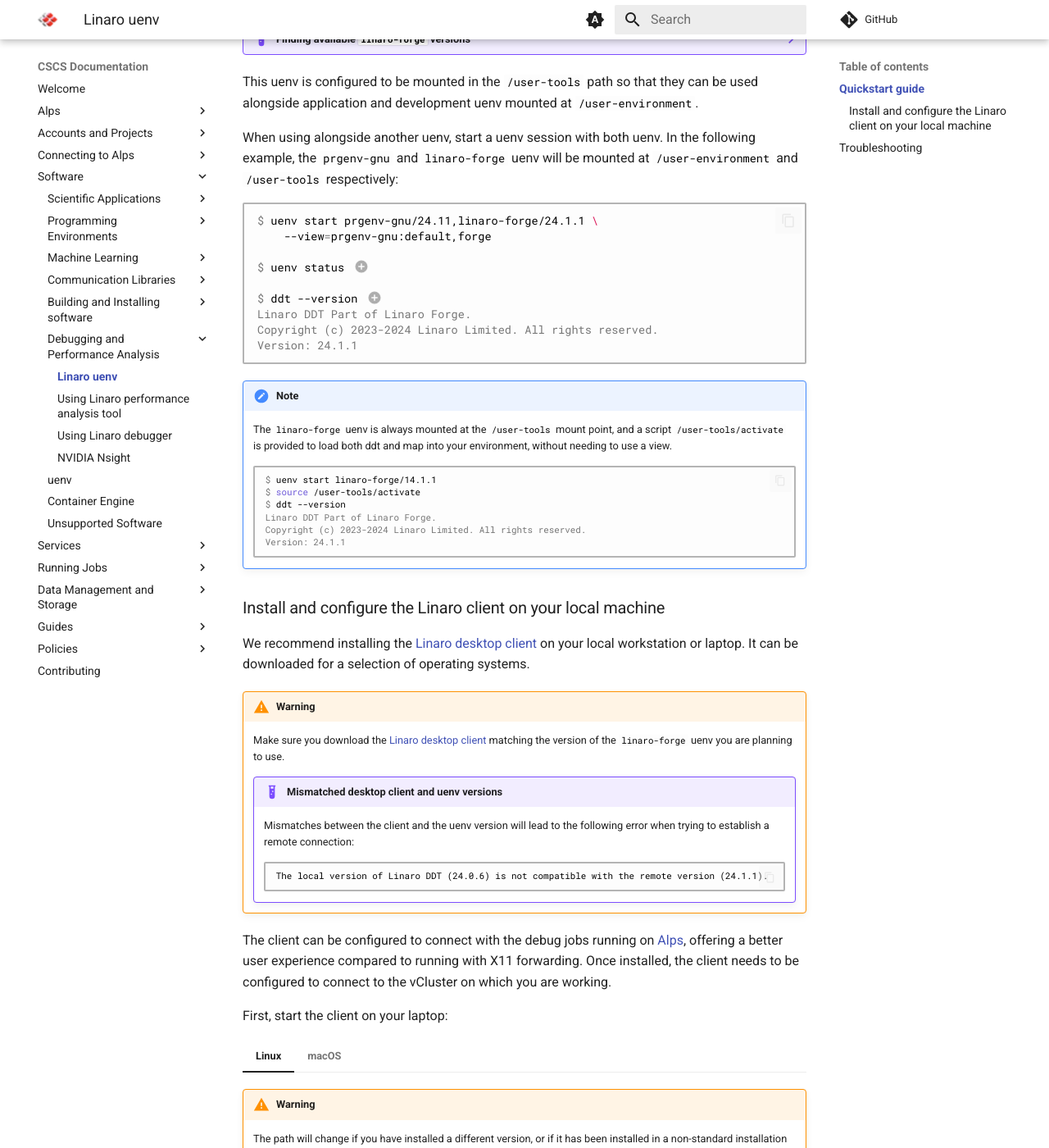
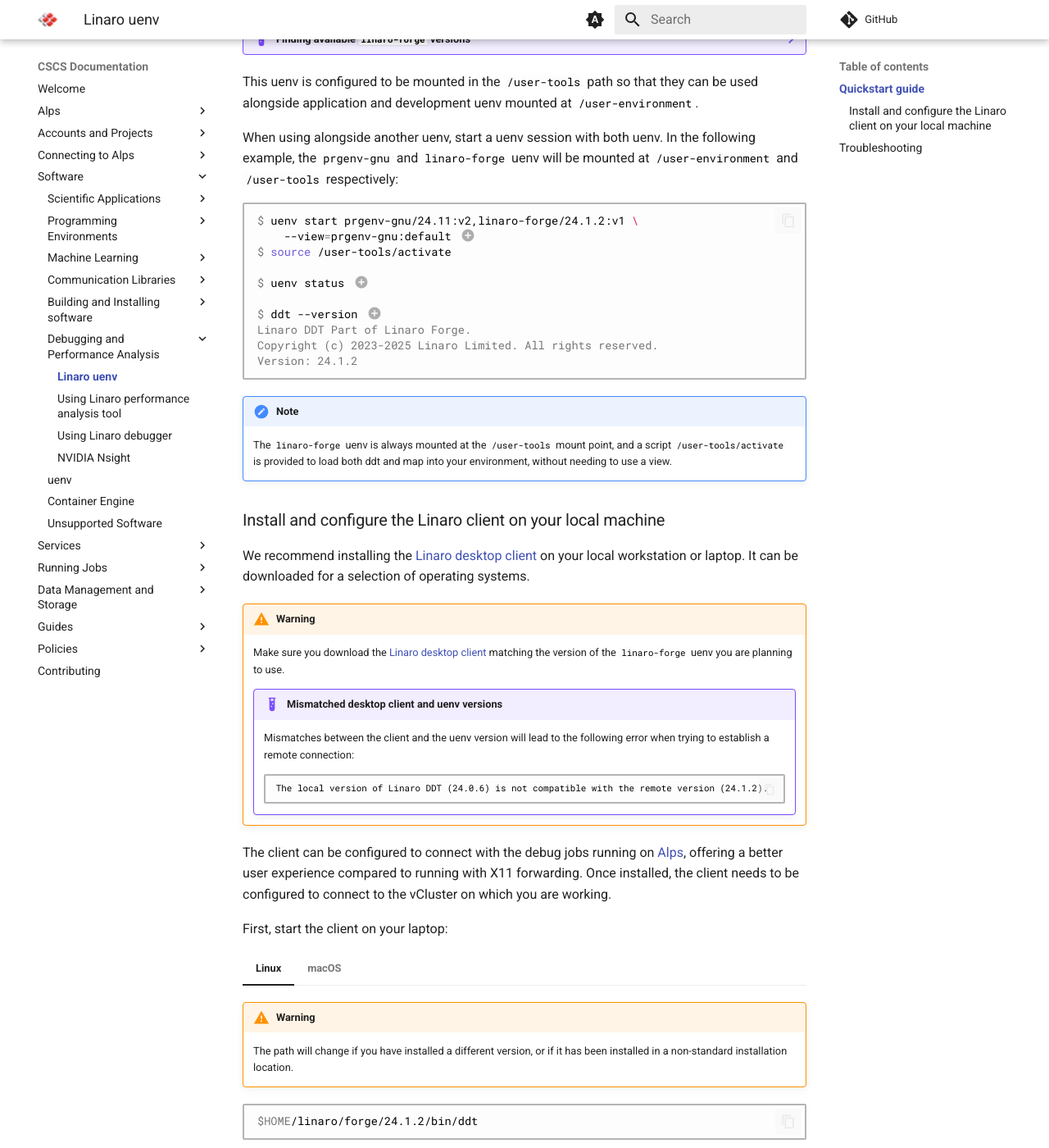
Before and after one commit to nickjbrowning/cscs-docs, an MkDocs documentation site: the page built from docs/software/devtools/linaro-uenv.md, in a window 1280 px wide and 1400 px high, scrolled down 750 px. Shown: the whole window at 82% size. Built offline with MkDocs 1.6.1 and Material for MkDocs 9.7.7, drawn with Linux system fonts in a browser that asks for light colours; comment, search, counter and statistics services are not loaded; some of the changed text lies outside the part shown.

Commit message:
Update linaro-uenv.md (#104)

````diff
--- a/docs/software/devtools/linaro-uenv.md
+++ b/docs/software/devtools/linaro-uenv.md
@@ -21,10 +21,10 @@
     ```console
     $ uenv image find linaro-forge
     uenv                    arch   system  id                size(MB)  date
-    linaro-forge/24.1.1:v1  gh200  daint   e0e79f5c3e6a8ee0  365       2025-02-12
+    linaro-forge/24.1.2:v1  gh200  daint   b9c8487cf183a16a     365    2025-04-15
 
-    $ uenv image pull linaro-forge/24.1.1:v1
-    pulling e0e79f5c3e6a8ee0 100.00% --- 365/365 (0.00 MB/s)
+    $ uenv image pull linaro-forge/24.1.2:v1
+    pulling b9c8487cf183a16a 100.00% --- 365/365 (0.00 MB/s)
     ```
 
 This uenv is configured to be mounted in the `/user-tools` path so that they can be used alongside application and development uenv mounted at `/user-environment`.
@@ -33,32 +33,25 @@
 In the following example, the `prgenv-gnu` and `linaro-forge` uenv will be mounted at `/user-environment` and `/user-tools`  respectively:
 
 ```console
-$ uenv start prgenv-gnu/24.11,linaro-forge/24.1.1 \
-    --view=prgenv-gnu:default,forge
+$ uenv start prgenv-gnu/24.11:v2,linaro-forge/24.1.2:v1 \
+    --view=prgenv-gnu:default # (1)!
+$ source /user-tools/activate
 
-$ uenv status # (1)!
+$ uenv status # (2)!
 
-$ ddt --version # (2)!
+$ ddt --version # (3)!
 Linaro DDT Part of Linaro Forge.
-Copyright (c) 2023-2024 Linaro Limited. All rights reserved.
-Version: 24.1.1
+Copyright (c) 2023-2025 Linaro Limited. All rights reserved.
+Version: 24.1.2
 ```
 
-1. Test that everything has been mounted correctly by looking at `uenv status`.
+1. Loading the `activate` script instead of loading a view for the linaro-forge uenv allows to keep using the compilers from the prgenv-gnu uenv.
+2. Test that everything has been mounted correctly by looking at `uenv status`.
    There will be warnings if there are problems.
-2. Check that the [DDT debugger][ref-devtools-ddt] is in the path.
+3. Check that the [DDT debugger][ref-devtools-ddt] is in the path.
 
 !!! note
     The `linaro-forge` uenv is always mounted at the `/user-tools` mount point, and a script `/user-tools/activate` is provided to load both ddt and map into your environment, without needing to use a view.
-
-    ```console
-    $ uenv start linaro-forge/14.1.1
-    $ source /user-tools/activate
-    $ ddt --version
-    Linaro DDT Part of Linaro Forge.
-    Copyright (c) 2023-2024 Linaro Limited. All rights reserved.
-    Version: 24.1.1
-    ```
 
 ### Install and configure the Linaro client on your local machine
 
@@ -73,7 +66,7 @@
         Mismatches between the client and the uenv version will lead to the following error when trying to establish a remote connection:
 
         ```
-        The local version of Linaro DDT (24.0.6) is not compatible with the remote version (24.1.1).
+        The local version of Linaro DDT (24.0.6) is not compatible with the remote version (24.1.2).
         ```
 
 The client can be configured to connect with the debug jobs running on [Alps][ref-alps], offering a better user experience compared to running with X11 forwarding.
@@ -88,7 +81,7 @@
         The path will change if you have installed a different version, or if it has been installed in a non-standard installation location.
 
     ```bash
-    $HOME/linaro/forge/24.1.1/bin/ddt
+    $HOME/linaro/forge/24.1.2/bin/ddt
     ```
 
 === "macOS"
@@ -99,7 +92,7 @@
         Please use the appropriate path and version for your installation.
 
     ```bash
-    open /Applications/Linaro\ Forge\ Client\ 24.1.1.app/
+    open /Applications/Linaro\ Forge\ Client\ 24.1.2.app/
     ```
 
 Next, configure a connection to the target system.
@@ -117,7 +110,7 @@
     | ----------- | --------------------------------------- |
     | Connection  | `daint`                                  |
     | Host Name   | `cscsusername@ela.cscs.ch cscsusername@daint.cscs.ch`  |
-    | Remote Installation Directory | `uenv run linaro-forge/24.1.1:/user-tools -- /user-tools/env/forge/` |
+    | Remote Installation Directory | `uenv run linaro-forge/24.1.2:/user-tools -- /user-tools/env/forge/` |
     | Private Key | `~/.ssh/cscs-key`                         |
 
 === "Santis"
@@ -132,7 +125,7 @@
     | ----------- | --------------------------------------- |
     | Connection  | `santis`                                |
     | Host Name   | `cscsusername@ela.cscs.ch cscsusername@santis.cscs.ch`  |
-    | Remote Installation Directory | `uenv run linaro-forge/24.1.1:/user-tools -- /user-tools/env/forge/` |
+    | Remote Installation Directory | `uenv run linaro-forge/24.1.2:/user-tools -- /user-tools/env/forge/` |
     | Private Key | `~/.ssh/cscs-key`                         |
 
 === "Clariden"
@@ -147,7 +140,7 @@
     | ----------- | --------------------------------------- |
     | Connection  | `clariden`                                |
     | Host Name   | `cscsusername@ela.cscs.ch cscsusername@clariden.cscs.ch`  |
-    | Remote Installation Directory | `uenv run linaro-forge/24.1.1:/user-tools -- /user-tools/env/forge/` |
+    | Remote Installation Directory | `uenv run linaro-forge/24.1.2:/user-tools -- /user-tools/env/forge/` |
     | Private Key | `~/.ssh/cscs-key`                         |
 
 === "Eiger"
@@ -162,7 +155,7 @@
     | ----------- | --------------------------------------- |
     | Connection  | `eiger`                                |
     | Host Name   | `cscsusername@ela.cscs.ch cscsusername@eiger.cscs.ch`  |
-    | Remote Installation Directory | `uenv run linaro-forge/24.1.1:/user-tools -- /user-tools/env/forge/` |
+    | Remote Installation Directory | `uenv run linaro-forge/24.1.2:/user-tools -- /user-tools/env/forge/` |
     | Private Key | `~/.ssh/cscs-key`                         |
 
 !!! tip
````
